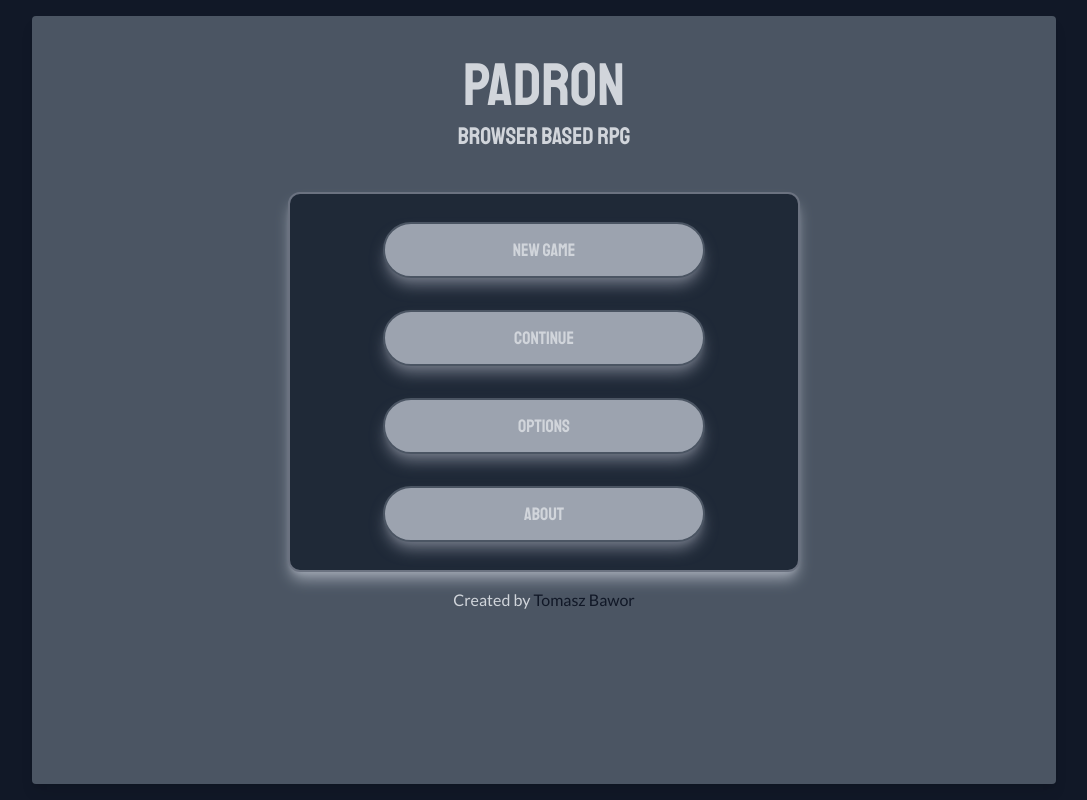
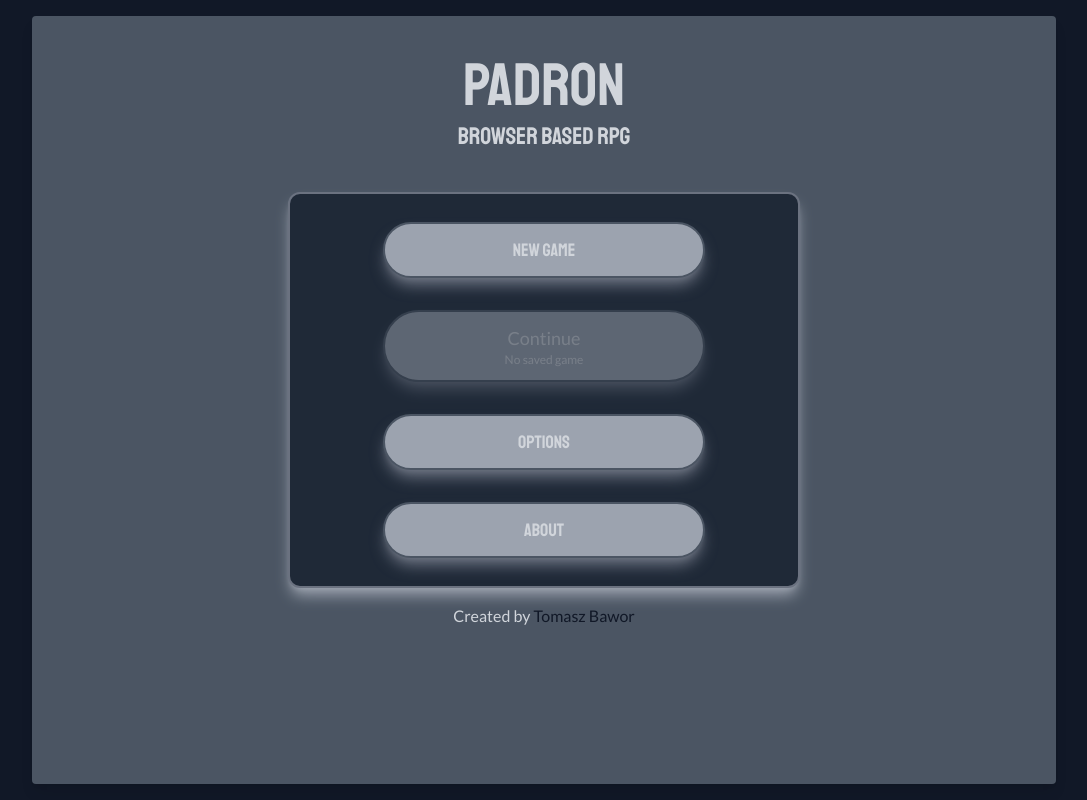
Before and after one commit to tomaszbawor/padron, a Nuxt app: page / in a window 1280 px wide. Shown: the whole page, without its empty margins (96-1183 px from the left). Built offline with nearby package versions, Linux system fonts and the light colour scheme.

Commit message:
feat: continue disabled when no save provided, and add label with hero name and level

```diff
--- a/components/menu/PadMenuButton.vue
+++ b/components/menu/PadMenuButton.vue
@@ -1,16 +1,25 @@
 <script lang="ts" setup>
 const props = defineProps<{
   link?: string
+  disabled?: boolean
 }>()
 
 function click() {
   return navigateTo(props.link)
 }
+
+const disabled = computed(() => {
+  return props.disabled ?? false
+})
+
+const disabledClass = computed(() => {
+  return disabled.value ? 'opacity-50 cursor-not-allowed' : ''
+})
 </script>
 
 <template>
   <div class="text-center" @click="click">
-    <button class="my-4 w-2/3 rounded-full border-2 border-gray-600 bg-gray-400 p-3 font-headers text-lg shadow-lg shadow-gray-500 hover:bg-gray-300 hover:text-gray-700 hover:shadow-gray-500">
+    <button :disabled="disabled" class="my-4 w-2/3 rounded-full border-2 border-gray-600 bg-gray-400 p-3 font-headers text-lg shadow-lg shadow-gray-500 hover:enabled:bg-gray-300 hover:enabled:text-gray-700 hover:enabled:shadow-gray-500 disabled:opacity-50">
       <slot />
     </button>
   </div>
--- a/pages/index.vue
+++ b/pages/index.vue
@@ -1,6 +1,14 @@
 <script lang="ts" setup>
+import type { Hero } from '../engine/hero/Hero'
 import PadMenuButton from '~/components/menu/PadMenuButton.vue'
 import PadMenu from '~/components/menu/PadMenu.vue'
+import { useHeroStore } from '~/store/heroStore'
+
+const heroStore = useHeroStore()
+
+const canContinue = computed(() => {
+  return heroStore.hero !== 'EMPTY'
+})
 </script>
 
 <template>
@@ -15,8 +23,14 @@ import PadMenu from '~/components/menu/PadMenu.vue'
     <PadMenuButton link="/character/creation">
       New Game
     </PadMenuButton>
-    <PadMenuButton link="/game">
-      Continue
+    <PadMenuButton link="/game" :disabled="!canContinue">
+      <p>Continue</p>
+      <p v-if="!canContinue" class="text-xs">
+        No saved game
+      </p>
+      <p v-else class="text-xs">
+        {{ (heroStore.hero as Hero).name }} ({{ (heroStore.hero as Hero).level }} lvl)
+      </p>
     </PadMenuButton>
     <PadMenuButton link="/options">
       Options
```
